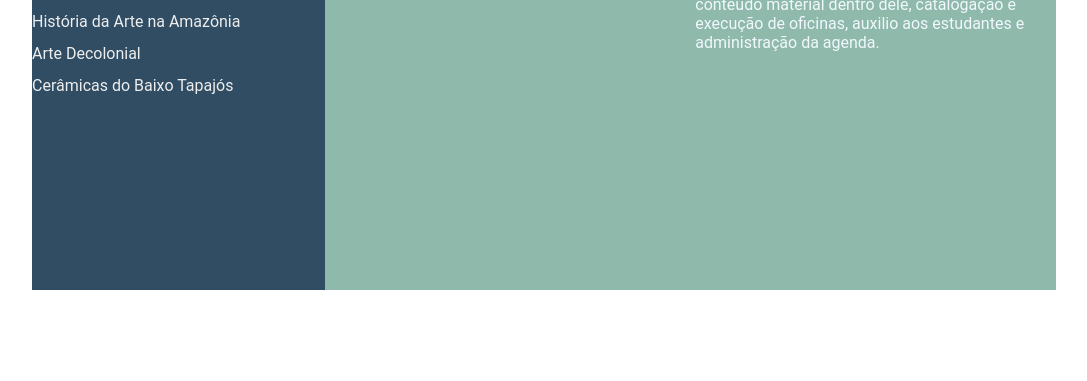
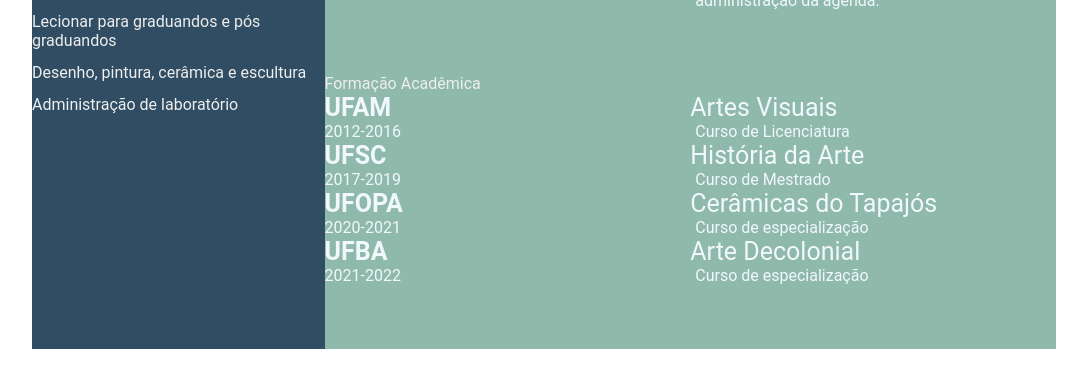
Before and after one commit to emiaocubo/devweekgit.github.io, a plain HTML site: page index.html in a window 1280 px wide. Shown: the part 542-923 px from the top of the page, without its empty margins (96-1183 px from the left). Before the commit the page ends 864 px from the top, so only its background shows below. Drawn offline with Linux system fonts and the light colour scheme.

Commit message:
feature: add index.html (#4)

```diff
--- a/index.html
+++ b/index.html
@@ -1,6 +1,6 @@
-
 <!DOCTYPE html>
 <html lang="en">
+
 <head>
     <meta charset="UTF-8">
     <meta http-equiv="X-UA-Compatible" content="IE=edge">
@@ -8,12 +8,15 @@
     <title>Magnólia CV</title>
     <link rel="stylesheet" href="style.css">
 </head>
+
 <body>
     <main class="resume-contents">
         <section class="left-section">
             <section class="left-section-content">
                 <div class="profile">
-                    <img class="profile-image" src="https://upload.wikimedia.org/wikipedia/commons/f/f9/Magnolia_grandiflora1Stuart_Yeates.jpg" width="170" height="auto" alt="Profile image">
+                    <img class="profile-image"
+                        src="https://upload.wikimedia.org/wikipedia/commons/f/f9/Magnolia_grandiflora1Stuart_Yeates.jpg"
+                        width="170" height="auto" alt="Profile image">
                     <p class="name">Magnólia</p>
                     <p class="profession">Me. História da Arte</p>
                 </div>
@@ -29,9 +32,15 @@
                 <div class="skills">
                     <p class="left-title">Habilidades</p>
                     <ul>
-                        <li><p>História da Arte na Amazônia</p></li>
-                        <li><p>Arte Decolonial</p></li>
-                        <li><p>Cerâmicas do Baixo Tapajós</p></li>
+                        <li>
+                            <p>Lecionar para graduandos e pós graduandos</p>
+                        </li>
+                        <li>
+                            <p>Desenho, pintura, cerâmica e escultura</p>
+                        </li>
+                        <li>
+                            <p>Administração de laboratório</p>
+                        </li>
                     </ul>
                 </div>
             </section>
@@ -42,9 +51,11 @@
                     <div class="right-title">Sobre mim</div>
                     <p class="about-me-contents">
                         Olá, eu sou a Magnólia.<br>
-                            <br> Sou formada em Artes Visuais pela Universidade Federal do Amazonas (UFAM) e mestre em Historia da Arte pela Universidade Federal de Santa Catarina (UFSC), especialista em Arte Decolonial pela Universidade Federal da Bahia e em Ceramica do baixo Tapajós pela Universidade Federal do Oeste do Pará (UFOPA)
+                        <br> Sou graduada em Artes Visuais e mestre em Historia da Arte, especialista em Arte
+                        Decolonial e em Ceramica do baixo Tapajós
                         <br>
-                            <br> Sou habilitada em pintura a óleo, pintura acrílica, ceramica, desenho livre, anatomia artistica, escultura em gesso e em polymer clay.
+                        <br> Sou habilitada em pintura a óleo, pintura acrílica, ceramica, desenho livre, anatomia
+                        artistica, escultura em gesso e em polymer clay.
                     </p>
                 </section>
             </div>
@@ -78,12 +89,54 @@
                     <div class="exp-right">
                         <p class="exp-position">Tec. de Laboratório</p>
                         <p class="exp-desc">
-                                    Principal responsável pelo laboratório e todo o conteudo material dentro dele, catalogação e execução de oficinas, auxilio aos estudantes e administração da agenda.
+                            Principal responsável pelo laboratório e todo o conteudo material dentro dele, catalogação e
+                            execução de oficinas, auxilio aos estudantes e administração da agenda.
                         </p>
                     </div>
                 </div>
             </section>
-                </sction>
+            <section class="education gap">
+                <div class="right-title">Formação Acadêmica</div>
+                <div class="education-contents">
+                <div class="education-left">
+                    <p class="education-school-name">UFAM</p>
+                    <p class="education-time-period">2012-2016</p>
+                </div>
+                <div class="education-right">
+                    <p class="education-subject">Artes Visuais</p>
+                    <p class="education-desc">
+                        Curso de Licenciatura</p>
+                </div>
+                <div class="education-left">
+                    <p class="education-school-name">UFSC</p>
+                    <p class="education-time-period">2017-2019</p>
+                </div>
+                <div class="education-right">
+                    <p class="education-subject">História da Arte</p>
+                    <p class="education-desc">
+                        Curso de Mestrado</p>
+                </div>
+                <div class="education-left">
+                    <p class="education-school-name">UFOPA</p>
+                    <p class="education-time-period">2020-2021</p>
+                </div>
+                <div class="education-right">
+                    <p class="education-subject">Cerâmicas do Tapajós</p>
+                    <p class="education-desc">
+                        Curso de especialização</p>
+                </div>
+                <div class="education-left">
+                    <p class="education-school-name">UFBA</p>
+                    <p class="education-time-period">2021-2022</p>
+                </div>
+                <div class="education-right">
+                    <p class="education-subject">Arte Decolonial</p>
+                    <p class="education-desc">
+                        Curso de especialização</p>
+                </div>
+            </div>
+            </section>
+            </section>
 
     </main>
 </body>
```
Lines whose indentation alone changed are shown as unchanged.
